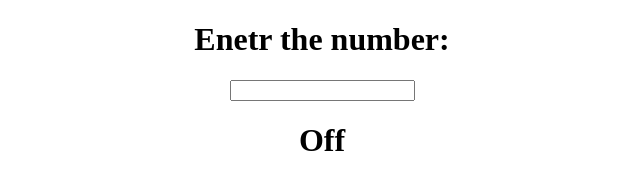
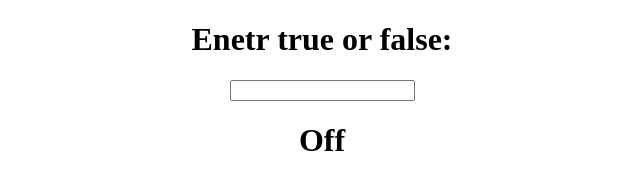
Before and after one commit to dhruv-drew/JavaScript-, a plain HTML site: page Function - 1/Q7.html in a window 1280 px wide. Shown: the whole page, without its empty margins (318-958 px from the left). Drawn offline with Linux system fonts and the light colour scheme.

Commit message:
Update Q7.html

```diff
--- a/Function - 1/Q7.html
+++ b/Function - 1/Q7.html
@@ -7,7 +7,7 @@
 </head>
 <body>
     <center>
-        <h1>Enetr the number: </h1>
+        <h1>Enetr true or false: </h1>
         <input type="text" id="in1">
 
 
```
